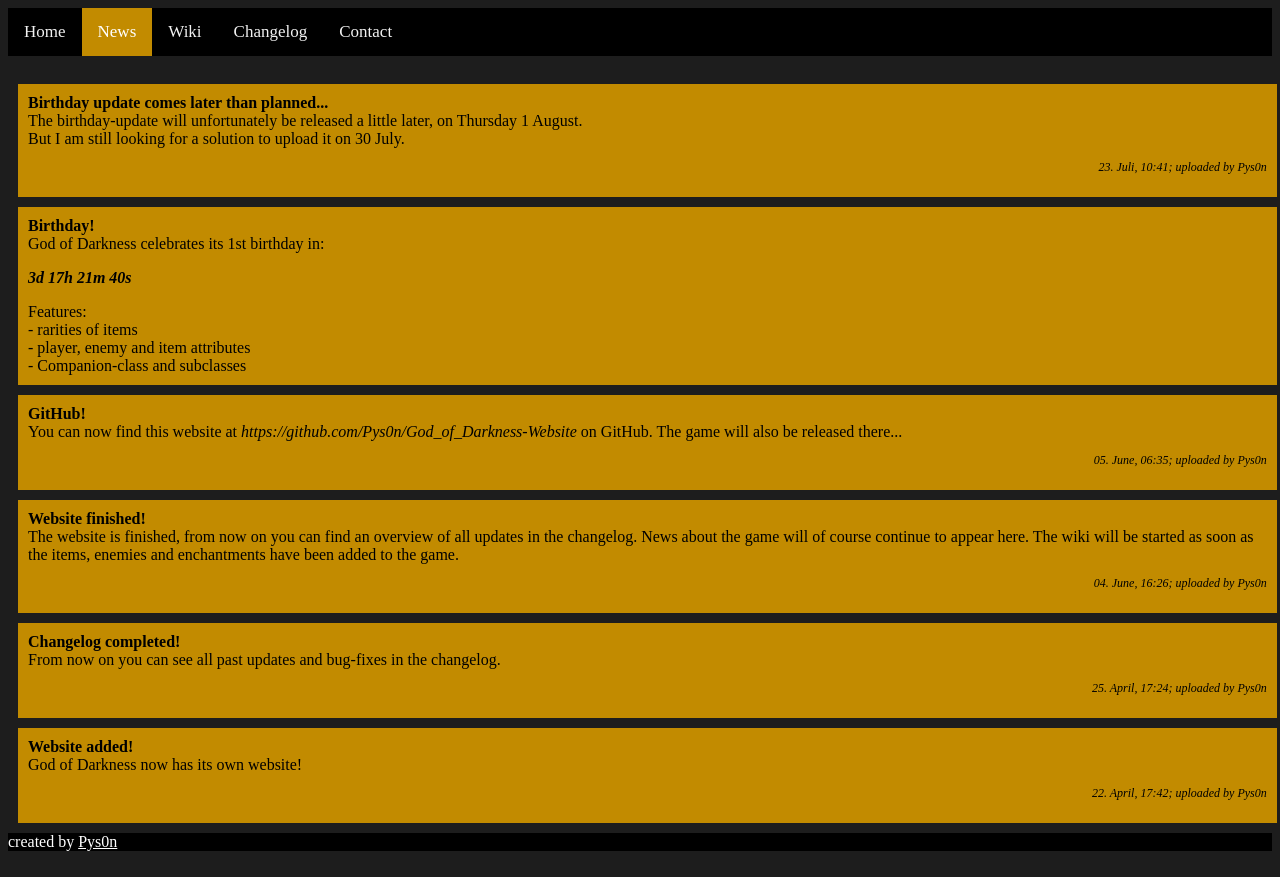
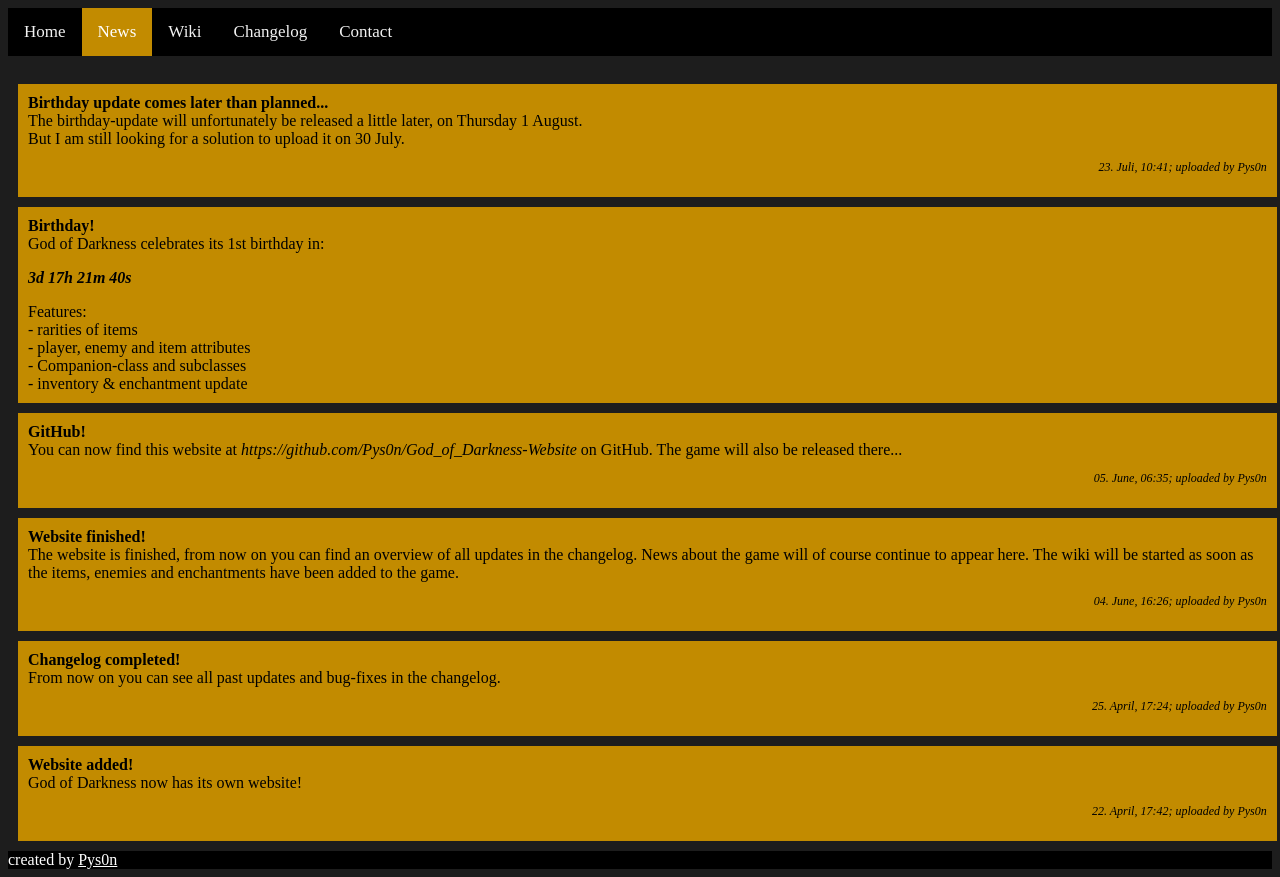
Before and after one commit to Pys0n/God_of_Darkness-Website, a plain HTML site: page news.html in a window 1280 px wide. Drawn offline with Linux system fonts and the light colour scheme.

Commit message:
news updated

```diff
--- a/news.html
+++ b/news.html
@@ -49,7 +49,8 @@
 		Features:<br>
 		- rarities of items<br>
 		- player, enemy and item attributes<br>
-		- Companion-class and subclasses
+		- Companion-class and subclasses<br>
+		- inventory & enchantment update
 	</div>
 	<div class="newsbox">
 		<b>GitHub!</b><br>
```
